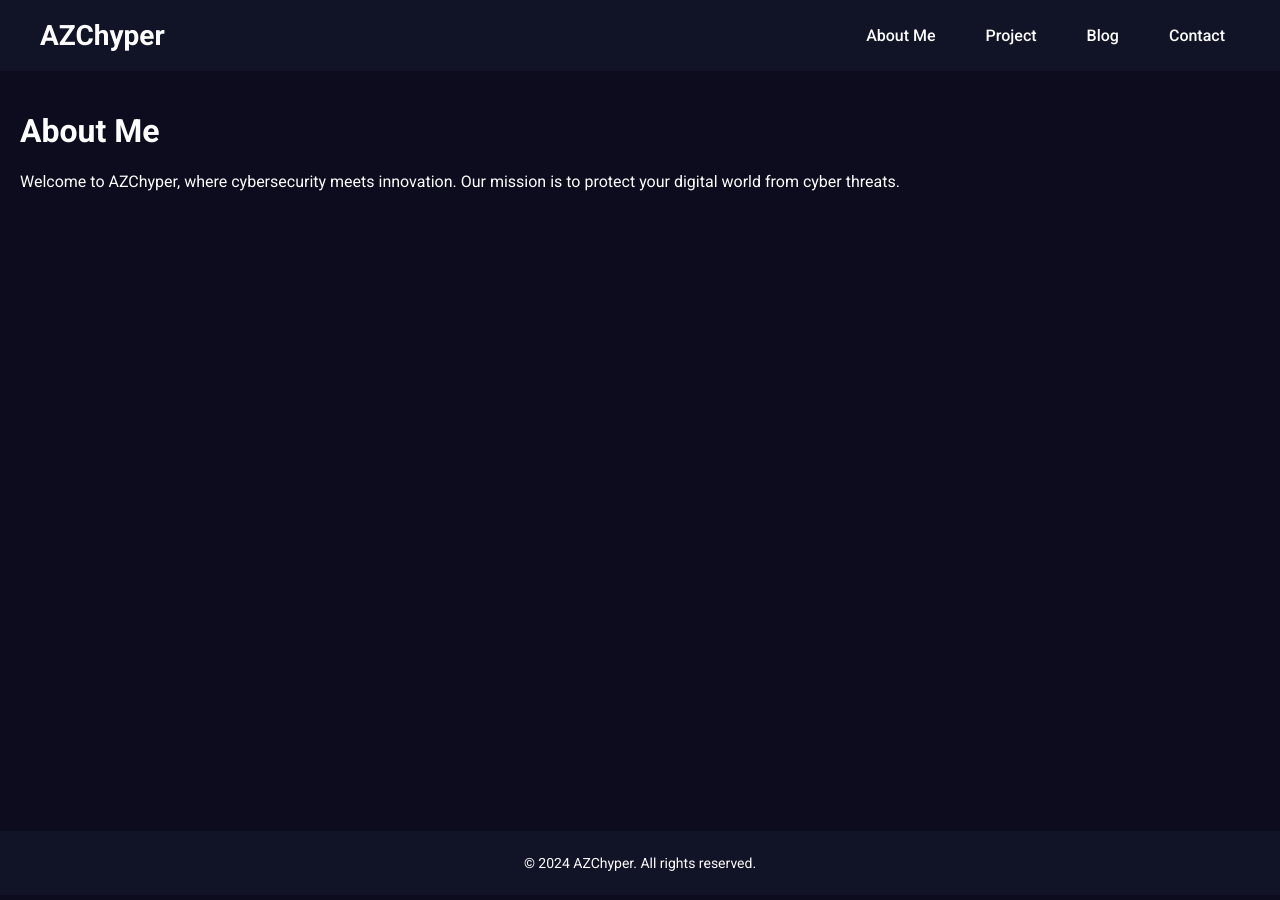
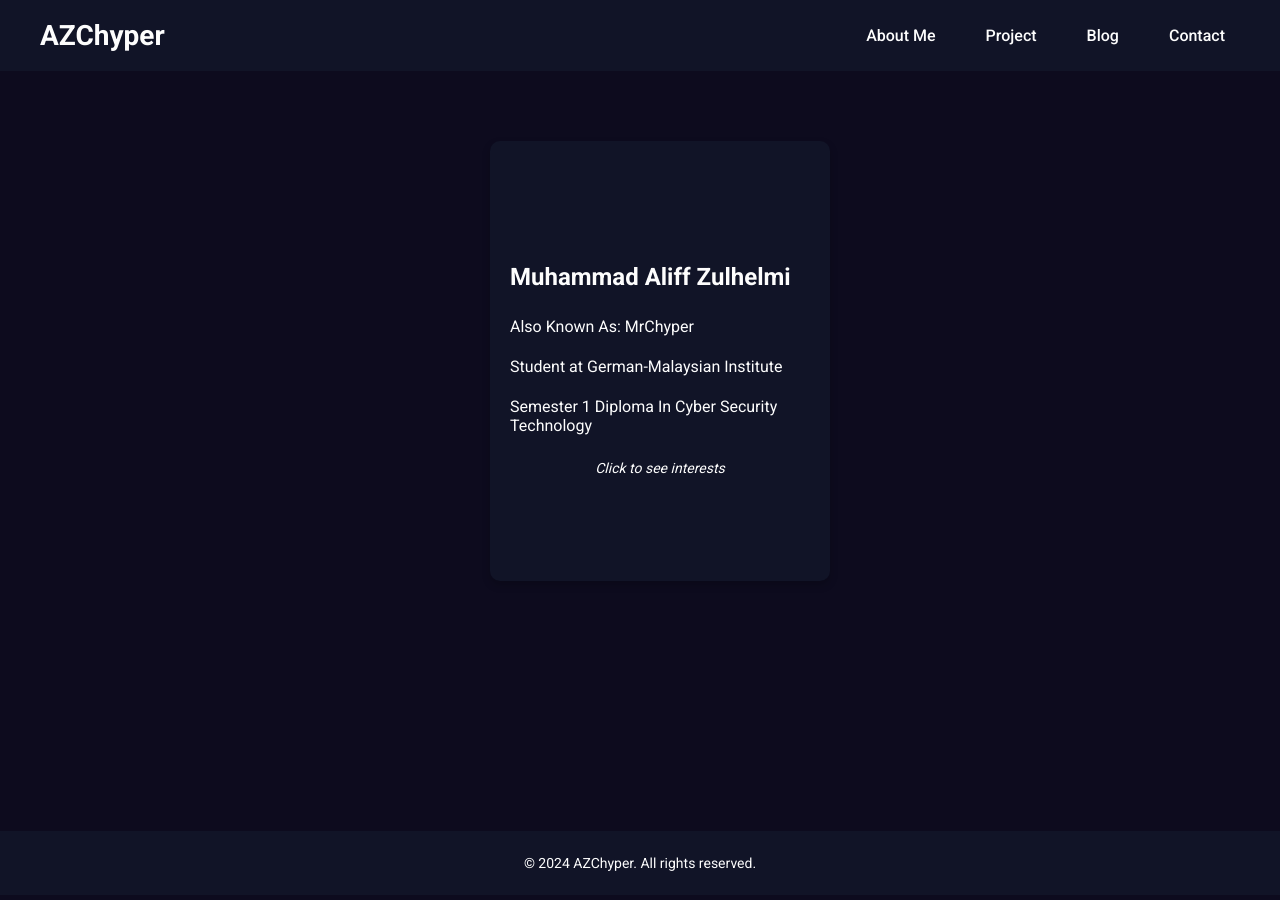
Before and after one commit to AliffZulhelmi/aliffzulhelmi.github.io, a Jekyll site: the page built from about.md, in a window 1280 px wide. Built offline with Jekyll 4.4.1, drawn with Linux system fonts in a browser that asks for light colours.

Commit message:
Updated About Me

```diff
--- a/about.md
+++ b/about.md
@@ -4,6 +4,29 @@
 permalink: /about/
 ---
 
-# About Me
+<div class="vcard">
+  <div class="vcard-front">
+    <h1>Muhammad Aliff Zulhelmi</h1>
+    <p class="aka">Also Known As: MrChyper</p>
+    <p class="occupation">Student at German-Malaysian Institute</p>
+    <p class="course">Semester 1 Diploma In Cyber Security Technology</p>
+    <div class="flip-instruction">Click to see interests</div>
+  </div>
+  <div class="vcard-back">
+    <h2>Interests</h2>
+    <ul>
+      <li>Red-Team</li>
+      <li>Malware Development/Analysis</li>
+      <li>Web Penetration Testing</li>
+      <li>Network Penetration Testing</li>
+      <li>Web Development</li>
+    </ul>
+    <div class="flip-instruction">Click to flip back</div>
+  </div>
+</div>
 
-Welcome to AZChyper, where cybersecurity meets innovation. Our mission is to protect your digital world from cyber threats.
+<script>
+document.querySelector('.vcard').addEventListener('click', function() {
+  this.classList.toggle('flipped');
+});
+</script>
--- a/assets/css/style.css
+++ b/assets/css/style.css
@@ -150,3 +150,77 @@
   margin: 0;
   line-height: 1.6;
 }
+
+/* vCard styles */
+.vcard {
+  width: 300px;
+  height: 400px;
+  perspective: 1000px;
+  margin: 50px auto;
+  cursor: pointer;
+}
+
+.vcard-front, .vcard-back {
+  position: absolute;
+  width: 100%;
+  height: 100%;
+  backface-visibility: hidden;
+  transition: transform 0.6s;
+  border-radius: 10px;
+  padding: 20px;
+  box-shadow: 0 4px 8px rgba(0,0,0,0.2);
+  display: flex;
+  flex-direction: column;
+  justify-content: center;
+}
+
+.vcard-front {
+  background-color: #111427;
+  color: #FDFDFD;
+}
+
+.vcard-back {
+  background-color: #3C97E2;
+  color: #FDFDFD;
+  transform: rotateY(180deg);
+}
+
+.vcard.flipped .vcard-front {
+  transform: rotateY(180deg);
+}
+
+.vcard.flipped .vcard-back {
+  transform: rotateY(0deg);
+}
+
+.vcard h1 {
+  font-size: 24px;
+  margin-bottom: 10px;
+}
+
+.vcard h2 {
+  font-size: 20px;
+  margin-bottom: 10px;
+}
+
+.vcard p {
+  margin-bottom: 5px;
+}
+
+.vcard ul {
+  list-style-type: none;
+  padding: 0;
+}
+
+.vcard li {
+  margin-bottom: 5px;
+}
+
+.flip-instruction {
+  font-size: 14px;
+  font-style: italic;
+  margin-top: 20px;
+  text-align: center;
+}
+
+/* vCard End */
```
